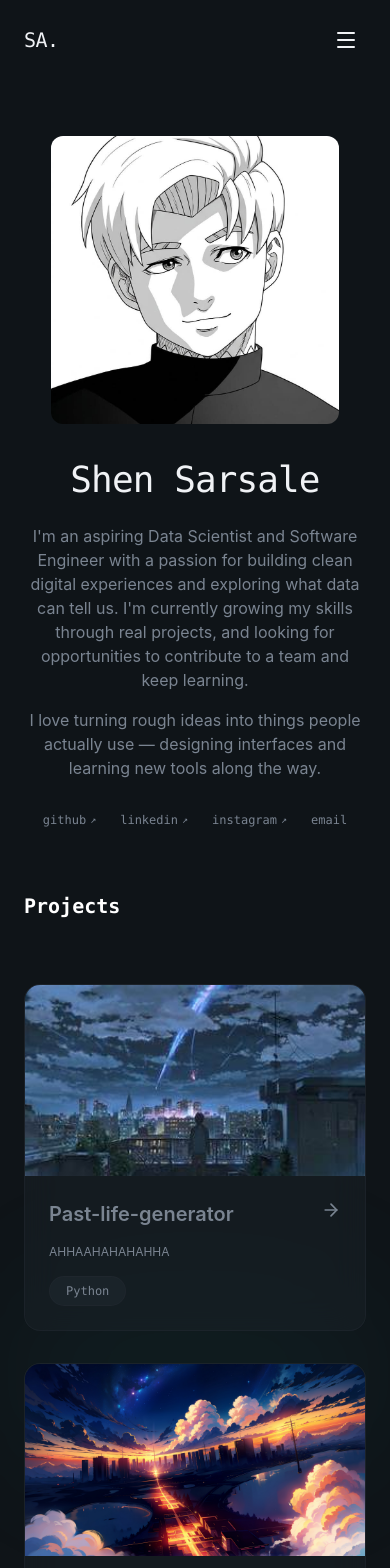
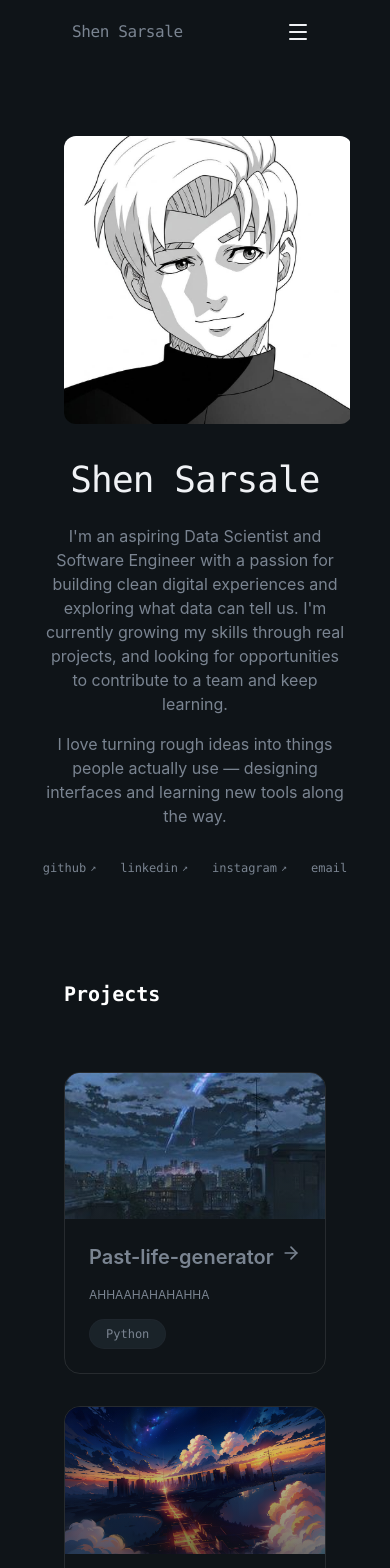
Before and after one commit to Ein-shen/My-porfolio, a React (Vite) app: page / in a window 390 px wide. Shown: the top 1568 px of the page. Built offline with nearby package versions, Linux system fonts and the light colour scheme.

Commit message:
Most of the feature i turn in minimilist and mostlikely drak mode

```diff
--- a/src/App.jsx
+++ b/src/App.jsx
@@ -1,4 +1,4 @@
-import { About } from "./sections/About"
+
 import { Contact } from "./sections/Contact"
 import { Experience } from "./sections/Experiece"
 import { Hero } from "./sections/Hero"
@@ -9,17 +9,18 @@ import { Certificates } from "./sections/Certificates"
 
 function App() {
   return (
-    <div className="min-h-screen overflow-hidden">
+    <div className="min-h-screen overflow-hidden px-10 md:px-40">
       {/* <Nav /> */}
       <Navbar />
       <main>
+
         <Hero />
         <Projects />
         <Experience />
         <Contact />
         <Education />
         <Certificates />
-        <About />
+
       </main>
     </div>
   )
--- a/src/index.css
+++ b/src/index.css
@@ -48,11 +48,7 @@
   }
 
 
-  .glass {
-    background-color: color-mix(in srgb, var(--color-surface) 50%, transparent);
-    backdrop-filter: blur(16px);
-    border: 1px solid color-mix(in srgb, var(--color-border) 50%, transparent);
-  }
+
 
 
 
--- a/src/layout/Navbar.jsx
+++ b/src/layout/Navbar.jsx
@@ -5,7 +5,7 @@ import { Menu, X } from "lucide-react"
 import { RiFacebookFill } from "react-icons/ri"
 
 const navLinks = [
-    { href: "#about", label: "About" },
+
     { href: "#projects", label: "Projects" },
     { href: "#experience", label: "Experience" },
     { href: "#education", label: "Education" },
@@ -27,15 +27,19 @@ export const Navbar = () => {
     }, [])
 
     return (
-        <header className={`fixed top-0 left-0 right-0  transition-all duration-500 z-50 ${isScrolled ? "glass-strong p-3" : "bg-transparent py-5 "}`}>
-            <nav className="container mx-auto px-6 flex items-center justify-between  ">
-                <a href="#" className="text-xl font-mono tracking-tight hover:text-primary ">
-                    SA<span>.</span>
+        <header
+            className={`px-10 md:px-40 fixed top-0 left-0 right-0 transition-[background-color,backdrop-filter,padding] duration-500 z-50 ${
+                isScrolled ? "bg-[#0f1418]/80 backdrop-blur-md py-3"  : "bg-transparent py-3"
+            }`}
+            >
+            <nav className="container mx-auto px-8 flex items-center justify-between">
+                <a href="#" className="text-md font-mono tracking-tight text-muted-foreground hover:text-primary-foreground animate-fade-in">
+                Shen Sarsale
                 </a>
 
                 {/* Desktop Nav */}
-                <div  className=" hidden md:flex items-center gap-1 ">
-                    <div className="glass rounded-full px-2 py-1 flex items-center gap-1 ">
+                <div  className=" hidden lg:flex items-center gap-1 ">
+                    <div className=" -muted-foreground rounded-xl px-2 py-1 flex items-center gap-1 ">
                         {navLinks.map((link, index) => (
                             <a
                             href={link.href}
@@ -54,7 +58,7 @@ export const Navbar = () => {
 
                     {/* Mobile menu button */}
                     <button
-                        className="md:hidden p-2  text-foreground cursor-pointer animate-fade-in"
+                        className="lg:hidden p-2  text-foreground cursor-pointer animate-fade-in"
                         onClick={() => setIsMobileMenuOpen((prev) => !prev)}
 
                         >
@@ -62,7 +66,7 @@ export const Navbar = () => {
 
                     </button>
             </nav>
-            { isMobileMenuOpen && (<div className="md:hidden glass-strong ">
+            { isMobileMenuOpen && (<div className="lg:hidden glass-strong ">
 
                 <div className="cointainer mx-auto px-6 py-6 flex flex-col gap-4  ">
                     {navLinks.map((link, index) => (
--- a/src/sections/About.jsx
+++ /dev/null
@@ -1,107 +0,0 @@
-import { Code2, Rocket, Users, Lightbulb } from "lucide-react"
-
-
-const highlights = [
-    {
-
-    icon: Code2,
-    title: "Clean Code",
-    description:
-    "Wringting clean code",
-
-    },
-
-
-    {
-
-    icon: Rocket,
-    title: "Performance",
-    description:
-    "Wringting clean code",
-
-    },
-
-
-    {
-
-    icon: Users,
-    title: "Collaboration",
-    description:
-    "Wringting clean code",
-
-    },
-
-
-    {
-
-    icon: Lightbulb,
-    title: "Innovation",
-    description:
-    "Wringting clean code",
-
-    },
-
-]
-
-
-
-
-export const About = () => {
-    return (
-
-        <section id="about"className="py-2 relative overflow-hidden">
-            <div className="container mx-auto px-6 relative z-10">
-                <div className="grid lg:grid-cols-2 gap-16 items-center">
-                    {/* left column */}
-                    <div className="space-y-8">
-                        <div className="animate-fade-in">
-
-                    </div>
-
-                    <h2 className="text-lg md:text-xl font-mono leading-tight animate-fade-in animation-delay-100 text-primary-foreground">
-                        About me
-
-
-                      </h2>
-
-                      <div className="space-y-4 text-muted-foreground animate-fade-in animation-delay-200">
-                        <p>
-                            Hi, I'm an aspiring Software Engineer with a passion for building clean, functional, and user-friendly digital experiences. I enjoy turning ideas into real products, whether that means designing an interface, writing backend logic, or optimizing how data flows through an application.
-                            </p>
-
-                            <p>
-                            My journey into tech started with curiosity about how things work behind the scenes, and it's grown into a genuine love for problem-solving through code. I'm comfortable working across the stack, from crafting responsive UIs with React and Tailwind to managing data with SQL and Supabase, and I'm always eager to pick up new tools and frameworks along the way.
-                            </p>
-
-                            <p>
-                            I thrive in collaborative environments where I can learn from others while contributing my own ideas to the team. I'm currently looking for opportunities to grow as an engineer, take on real-world challenges, and help build products that make a difference.
-                            </p>
-                      </div>
-
-
-                    </div>
-
-                    {/* Right Highlights */}
-                    <div className="grid sm:grid-cols-2 gap-6">
-                        {highlights.map((item, idx) => (
-                            <div key={idx} className="glass p-6 rounded-2xl animate-fade-in"
-                            style={{animationDelay: `${(idx + 1) * 100}ms `}}
-                            >
-                                <div className="w-12 h-12 rounded-xl bg-primary/10 flex items-center justify-center mb-4 hover:bg-primary/20">
-                                    <item.icon className="w-6 h-6 text-primary"/>
-                                </div>
-                                <h3 className="text-lg font-semibold mb-2">{item.title}</h3>
-                                <p className="text-sm text-muted-foreground">{item.description}</p>
-                            </div>
-                        ))}
-
-                    </div>
-
-                </div>
-            </div>
-        </section>
-
-
-
-        )
-}
--- a/src/sections/Hero.jsx
+++ b/src/sections/Hero.jsx
@@ -1,15 +1,20 @@
 import { FaGithub, FaLinkedin, FaInstagram } from 'react-icons/fa'
 import { PixelSwapImage } from "../components/PixelSwapImage"
+
+
+
+
+
 
 export const Hero = () => {
     return (
         <section className="relative min-h-[85vh] flex items-center justify-center overflow-hidden bg-background pt-24">
 
             <div className="container mx-auto px-6 md:px-12 py-10 relative z-10">
-                <div className="flex flex-col md:grid md:grid-cols-[288px_auto] gap-8 items-center md:justify-center mx-auto w-fit">
+                <div className="flex flex-col items-center lg:items-start lg:grid lg:grid-cols-[288px_minmax(0,480px)] gap-8 lg:justify-center mx-auto w-fit max-w-full">
 
                     {/* Left: photo */}
-                    <div className="relative mx-auto sm:mx-0 w-[288px] cursor-pointer">
+                    <div className="relative mx-auto lg:mx-0 w-[288px] cursor-pointer">
                         <PixelSwapImage
                             imageA="/z.jpg"
                             imageB="/y.jpg"
@@ -18,8 +23,8 @@ export const Hero = () => {
                     </div>
 
                     {/* Right: name + bio */}
-                    <div className="space-y-6 text-center md:text-left">
-                        <h1 className="font-mono text-4xl md:text-5xl font-medium tracking-tight pt-1">
+                    <div className="space-y-6 text-center lg:text-left">
+                        <h1 className="font-mono text-4xl lg:text-5xl font-medium tracking-tight pt-1">
                             Shen Sarsale
                         </h1>
 
@@ -36,23 +41,25 @@ export const Hero = () => {
                             </p>
                         </div>
 
-                        <div className="flex items-center justify-center md:justify-start gap-6 text-xs font-mono text-muted-foreground pt-2">
-                            <a href="#" className="hover:text-foreground transition-colors flex items-center gap-1 ">
+                        <div className="flex items-center justify-center lg:justify-start gap-6 text-xs font-mono text-muted-foreground pt-2">
+                            <a href="#" className="hover:text-foreground transition-colors flex items-center gap-1">
                                 github <span className="text-[10px]">↗</span>
                             </a>
                             <a href="#" className="hover:text-foreground transition-colors flex items-center gap-1">
                                 linkedin <span className="text-[10px]">↗</span>
                             </a>
-                            <a href="#" className="hover:text-foreground transition-colors  flex items-center gap-1">
+                            <a href="#" className="hover:text-foreground transition-colors flex items-center gap-1">
                                 instagram <span className="text-[10px]">↗</span>
                             </a>
-                            <a href="mailto:you@email.com" className="hover:text-foreground  transition-colors ">
+                            <a href="mailto:you@email.com" className="hover:text-foreground transition-colors">
                                 email
                             </a>
                         </div>
                     </div>
 
                 </div>
+
+
             </div>
         </section>
     )
--- a/src/sections/Projects.jsx
+++ b/src/sections/Projects.jsx
@@ -2,151 +2,76 @@ import { ArrowRight } from "lucide-react"
 import { FaGithub } from "react-icons/fa"
 
 const projects = [
-    {
-        title:"Past-life-generator",
-        description:"AHHAAHAHAHAHHA",
-        image:"sv.jpg",
-        tags:["Python"],
-        links:"#",
-        github:"#",
-    },
-
-
-    {
-        title:"Anime",
-        description:"HOHOHOHOHOHOH",
-        image:"r.jpg",
-        tags:["JINJA"],
-        links:"#",
-        github:"#",
-    },
-
-
-    {
-        title:"SECRET",
-        description:"EHEHEHEH",
-        image:"q.jpg",
-        tags:["Python"],
-        links:"#",
-        github:"#",
-    },
-
-    {
-        title:"OUCH",
-        description:"HIHIHIHIH",
-        image:"a.jpg",
-        tags:["html"],
-        links:"#",
-        github:"#",
-    },
+    { title: "Past-life-generator", description: "AHHAAHAHAHAHHA", image: "sv.jpg", tags: ["Python"], links: "#", github: "#" },
+    { title: "Anime", description: "HOHOHOHOHOHOH", image: "r.jpg", tags: ["JINJA"], links: "#", github: "#" },
+    { title: "SECRET", description: "EHEHEHEH", image: "q.jpg", tags: ["Python"], links: "#", github: "#" },
+    { title: "OUCH", description: "HIHIHIHIH", image: "a.jpg", tags: ["html"], links: "#", github: "#" },
 ]
 
+export const Projects = () => {
+    return (
+        <section id="projects" className="py-2 relative overflow-hidden">
 
-
-
-
-export const Projects = () => {
-
-
-    return (
-
-        <section id="projects"className="py-2 relative overflow-hidden">
-
-            {/* bg glow */}
-            <div className="absolute top-1/4 right-0 w-96 h-52 bg-primary/5 rounded-full blur-3xl" />
-            <div className="absolute bottom-1/4 left-0 w-64 h-64 bg-highlights/5 rounded-full blur-3xl" />
-            <div className="container mx-auto px-6 relative z-10">
+            <div className="container mx-auto px-6 md:px-12 py-10 relative z-10">
+                <div className="mx-auto max-w-[800px]">
 
                     {/* section header */}
-            <div className=" mx-auto max-w3xl mb-16">
-
-                <h2 className="text-xl md:text-lg font-bold font-mono mt-4 mb-6 animate-fade-in animation-delay-100 text-primary-foreground">
+                    <div className="mb-16">
+                        <h2 className="text-xl lg:text-lg font-bold font-mono mt-4 mb-6 animate-fade-in animation-delay-100 text-primary-foreground">
                             Projects
                         </h2>
-
                     </div>
 
                     {/* Project grid */}
-            <div className="grid md:grid-cols-2 gap-8">
+                    <div className="grid lg:grid-cols-2 gap-8">
                         {projects.map((project, idx) => (
                             <div
                                 key={idx}
-                        className="group glass rounded-2xl overflow-hidden animate-fade-in md:row-span-1"
-                        style={{animationDelay: `${(idx + 1) * 100}ms `}}
+                                className="group border border-white/10 hover:border-muted-foreground rounded-2xl overflow-hidden animate-fade-in md:row-span-1"
+                                style={{ animationDelay: `${(idx + 1) * 100}ms` }}
                             >
-
-                        {/* image */}
                                 <div className="relative overflow-hidden aspect-video">
                                     <img
                                         src={project.image}
                                         alt={project.title}
                                         className="w-full h-full object-cover transition-transform duration-700 group-hover:scale-110"
                                     />
-
-                        <div
-                            className=" absolute inset--0 bg-gradient-to-t from-card vias-card/50 to-transparent opacity-60"
-                        />
-
-                        {/* Overly links */}
-
+                                    <div className="absolute inset-0 bg-gradient-to-t from-card via-card/50 to-transparent opacity-60" />
                                     <div className="absolute inset-0 flex items-center justify-center gap-3 opacity-0 group-hover:opacity-100 transition-opacity duration-300">
-
-                            <a
-                            href={project.link}
-                            className="p- rounded-full glass hover:bg-muted-foreground  hover:text-primary-foreground transition-all"
-                            >
-                                <ArrowRight className="w-5 h-5"/>
+                                        <a href={project.links} className="p-3 rounded-full glass hover:bg-muted-foreground hover:text-primary-foreground transition-all">
+                                            <ArrowRight className="w-5 h-5" />
                                         </a>
-
-                            <a
-                            href={project.github}
-                            className="p- rounded-full glass hover:bg-muted-foreground hover:text-primary-foreground transition-all"
-                            >
-                                <FaGithub className="w-5 h-5"/>
+                                        <a href={project.github} className="p-3 rounded-full glass hover:bg-muted-foreground hover:text-primary-foreground transition-all">
+                                            <FaGithub className="w-5 h-5" />
                                         </a>
                                     </div>
-
-
                                 </div>
 
-                        {/* Content */}
-
-                        <div className="p-6 space-y-4 ">
+                                <div className="p-6 space-y-4">
                                     <div className="flex items-start justify-between">
-                                <h3 className=" text-muted-foreground text-xl font-semibold group-hover:text-primary-foreground transition-colors "> {project.title}</h3>
-                                <ArrowRight
-                                    className="w-5 h-5
-                                    text-muted-foreground group-hover:text-primary-foreground
-                                    group-hover:translate-x-1
-                                    group-hover:-translate-y-1 transition-all"
-                                />
+                                        <h3 className="text-muted-foreground text-xl font-semibold group-hover:text-primary-foreground transition-colors">
+                                            {project.title}
+                                        </h3>
+                                        <ArrowRight className="w-5 h-5 text-muted-foreground group-hover:text-primary-foreground group-hover:translate-x-1 group-hover:-translate-y-1 transition-all" />
                                     </div>
-                            <p className="text-muted-foreground text-xs"> {project.description}</p>
-
+                                    <p className="text-muted-foreground text-xs">{project.description}</p>
                                     <div className="flex flex-wrap gap-2">
                                         {project.tags.map((tag, tagIdx) => (
                                             <span
                                                 key={tagIdx}
-                                        className=" font-mono px-4 py-1.5 rounded-full bg-surface text-xs font-medium border border-border/50 text-muted-foreground hover:border-primary-foreground/50 hover:text-primary-foreground transition-all duration-300">
+                                                className="font-mono px-4 py-1.5 rounded-full bg-surface text-xs font-medium border border-border/50 text-muted-foreground hover:border-primary-foreground/50 hover:text-primary-foreground transition-all duration-300"
+                                            >
                                                 {tag}
                                             </span>
                                         ))}
                                     </div>
                                 </div>
-
                             </div>
                         ))}
                     </div>
 
                 </div>
-            {/* view all cta */}
-
-
-
-
-
+            </div>
         </section>
-
     )
-
 }
```
Also changed, not shown: src/sections/Certificates.jsx (+20 -41 lines), src/sections/Education.jsx (+11 -28 lines), src/sections/Experiece.jsx (+46 -20 lines). Lines whose indentation alone changed are shown as unchanged.
